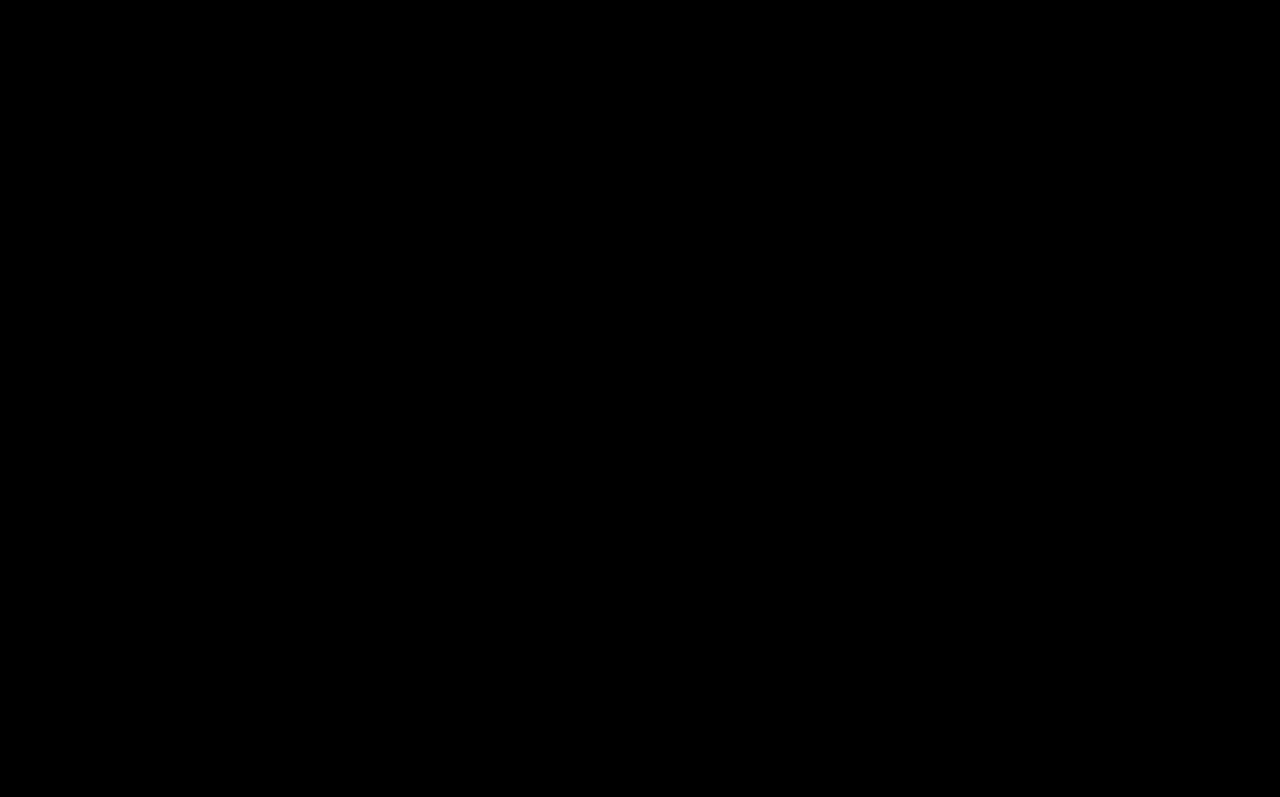
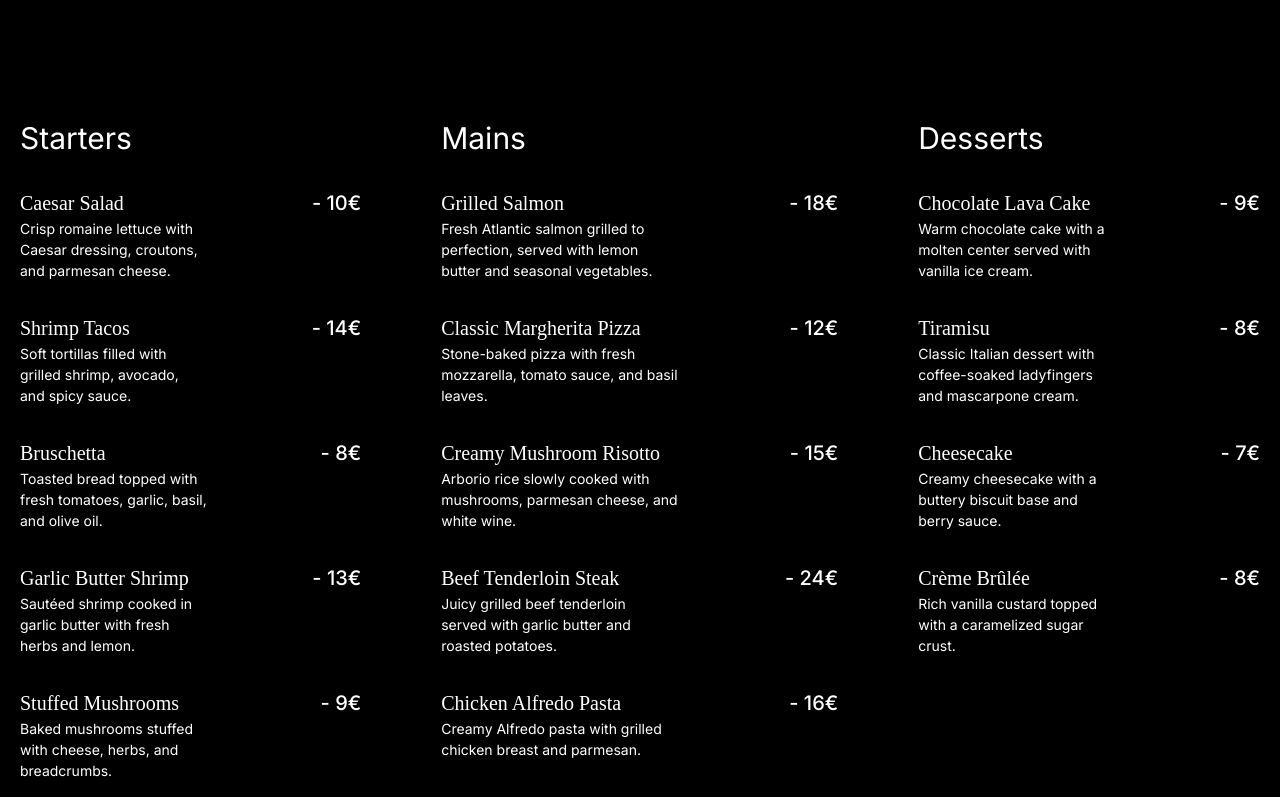
Before and after one commit to 18pedrinho02/restaurant, a React (Vite) app: page / in a window 1280 px wide. Shown: the part 840-1637 px from the top of the page. Before the commit the page ends 800 px from the top, so only its background shows below. Built offline with nearby package versions, Linux system fonts and the light colour scheme; a web font is replaced by a local one.

Commit message:
Menu section implementation

```diff
--- a/Constants/index.js
+++ b/Constants/index.js
@@ -13,7 +13,8 @@ const menuList = [
   description: "Fresh Atlantic salmon grilled to perfection, served with lemon butter and seasonal vegetables.",
   price: "18€",
   image: "https://i.pinimg.com/1200x/f1/bd/fb/f1bdfb372cc99135e5f4e1c06864b601.jpg",
-  popular:false
+  popular: false,
+  category: "main"
  },
  {
   id: "dish-2",
@@ -21,7 +22,8 @@ const menuList = [
   description: "Stone-baked pizza with fresh mozzarella, tomato sauce, and basil leaves.",
   price: "12€",
   image: "https://i.pinimg.com/1200x/f1/bd/fb/f1bdfb372cc99135e5f4e1c06864b601.jpg",
-  popular:false
+  popular: false,
+  category: "main"
  },
  {
   id: "dish-3",
@@ -29,7 +31,8 @@ const menuList = [
   description: "Arborio rice slowly cooked with mushrooms, parmesan cheese, and white wine.",
   price: "15€",
   image: "https://i.pinimg.com/1200x/f1/bd/fb/f1bdfb372cc99135e5f4e1c06864b601.jpg",
-  popular:true
+  popular: true,
+  category: "main"
  },
  {
   id: "dish-4",
@@ -37,7 +40,8 @@ const menuList = [
   description: "Juicy grilled beef tenderloin served with garlic butter and roasted potatoes.",
   price: "24€",
   image: "https://i.pinimg.com/1200x/f1/bd/fb/f1bdfb372cc99135e5f4e1c06864b601.jpg",
-  popular:true
+  popular: true,
+  category: "main"
  },
  {
   id: "dish-5",
@@ -45,15 +49,20 @@ const menuList = [
   description: "Creamy Alfredo pasta with grilled chicken breast and parmesan.",
   price: "16€",
   image: "https://i.pinimg.com/1200x/f1/bd/fb/f1bdfb372cc99135e5f4e1c06864b601.jpg",
-  popular:false
+  popular: false,
+  category: "main"
  },
+
+ /* ENTRADAS */
+
  {
   id: "dish-6",
   name: "Caesar Salad",
   description: "Crisp romaine lettuce with Caesar dressing, croutons, and parmesan cheese.",
   price: "10€",
   image: "https://i.pinimg.com/736x/17/19/9c/17199c736fa9db346ef6f02394508516.jpg",
-  popular:true
+  popular: true,
+  category: "starter"
  },
  {
   id: "dish-7",
@@ -61,15 +70,47 @@ const menuList = [
   description: "Soft tortillas filled with grilled shrimp, avocado, and spicy sauce.",
   price: "14€",
   image: "https://i.pinimg.com/1200x/f1/bd/fb/f1bdfb372cc99135e5f4e1c06864b601.jpg",
-  popular:false
+  popular: false,
+  category: "starter"
  },
+ {
+  id: "dish-11",
+  name: "Bruschetta",
+  description: "Toasted bread topped with fresh tomatoes, garlic, basil, and olive oil.",
+  price: "8€",
+  image: "https://i.pinimg.com/1200x/f1/bd/fb/f1bdfb372cc99135e5f4e1c06864b601.jpg",
+  popular: false,
+  category: "starter"
+ },
+ {
+  id: "dish-12",
+  name: "Garlic Butter Shrimp",
+  description: "Sautéed shrimp cooked in garlic butter with fresh herbs and lemon.",
+  price: "13€",
+  image: "https://i.pinimg.com/1200x/f1/bd/fb/f1bdfb372cc99135e5f4e1c06864b601.jpg",
+  popular: true,
+  category: "starter"
+ },
+ {
+  id: "dish-13",
+  name: "Stuffed Mushrooms",
+  description: "Baked mushrooms stuffed with cheese, herbs, and breadcrumbs.",
+  price: "9€",
+  image: "https://i.pinimg.com/1200x/f1/bd/fb/f1bdfb372cc99135e5f4e1c06864b601.jpg",
+  popular: false,
+  category: "starter"
+ },
+
+ /* MAIS PRATOS PRINCIPAIS */
+
  {
   id: "dish-8",
   name: "Truffle Burger",
   description: "Premium beef burger with truffle mayo, caramelized onions, and brioche bun.",
   price: "17€",
   image: "https://i.pinimg.com/1200x/82/66/3e/82663e13738a93dffe2cf8adced42778.jpg",
-  popular:false
+  popular: false,
+  category: "main"
  },
  {
   id: "dish-9",
@@ -77,15 +118,47 @@ const menuList = [
   description: "Traditional Spanish rice dish with shrimp, mussels, and fresh herbs.",
   price: "22€",
   image: "https://i.pinimg.com/1200x/82/66/3e/82663e13738a93dffe2cf8adced42778.jpg",
-  popular:true
+  popular: true,
+  category: "main"
  },
+
+ /* SOBREMESAS */
+
  {
   id: "dish-10",
   name: "Chocolate Lava Cake",
   description: "Warm chocolate cake with a molten center served with vanilla ice cream.",
   price: "9€",
   image: "https://i.pinimg.com/1200x/82/66/3e/82663e13738a93dffe2cf8adced42778.jpg",
-  popular:false
+  popular: false,
+  category: "dessert"
+ },
+ {
+  id: "dish-14",
+  name: "Tiramisu",
+  description: "Classic Italian dessert with coffee-soaked ladyfingers and mascarpone cream.",
+  price: "8€",
+  image: "https://i.pinimg.com/1200x/82/66/3e/82663e13738a93dffe2cf8adced42778.jpg",
+  popular: true,
+  category: "dessert"
+ },
+ {
+  id: "dish-15",
+  name: "Cheesecake",
+  description: "Creamy cheesecake with a buttery biscuit base and berry sauce.",
+  price: "7€",
+  image: "https://i.pinimg.com/1200x/82/66/3e/82663e13738a93dffe2cf8adced42778.jpg",
+  popular: false,
+  category: "dessert"
+ },
+ {
+  id: "dish-16",
+  name: "Crème Brûlée",
+  description: "Rich vanilla custard topped with a caramelized sugar crust.",
+  price: "8€",
+  image: "https://i.pinimg.com/1200x/82/66/3e/82663e13738a93dffe2cf8adced42778.jpg",
+  popular: true,
+  category: "dessert"
  }
 ];
 
--- a/src/App.jsx
+++ b/src/App.jsx
@@ -2,7 +2,7 @@ import { useState, useEffect } from "react";
 import Navbar from "./Components/Navbar.jsx";
 import Hero from "./Components/Hero.jsx";
 // import About from "./Components/About.jsx";
-// import Menu from "./Components/Menu.jsx";
+import Menu from "./Components/Menu.jsx";
 // import Reservation from "./Components/Reservation.jsx";
 // import Footer from "./Components/Footer.jsx";
 
@@ -12,6 +12,7 @@ const App = () => {
     <main>
       <Navbar/>
       <Hero/>
+      <Menu/>
     </main>
   );
 };
--- /dev/null
+++ b/src/Components/Menu.jsx
@@ -0,0 +1,62 @@
+import { useGSAP } from '@gsap/react'
+import gsap from 'gsap';
+import { menuList } from '../../Constants/index.js'
+
+const Menu=()=>{
+    return(
+        <section id="menu">
+            <div className="container">
+                <div className='mini-container'>
+                    <h2 className='text-3xl'>Starters</h2>
+                    <ul>
+                        {menuList
+                            .filter(item => item.category==='starter') // só pega os que têm popular: false
+                            .map(({ name, description, price }) => (
+                            <li key={name} className="flex justify-between items-start">
+                                <div className="md:me-28">
+                                <h3>{name}</h3>
+                                <p>{description}</p>
+                                </div>
+                                <span>- {price}</span>
+                            </li>
+                        ))}
+                    </ul>
+                </div>
+                <div className='mini-container'>
+                    <h2 className='text-3xl'>Mains</h2>
+                    <ul>
+                        {menuList
+                            .filter(item => item.category==='main') // só pega os que têm popular: false
+                            .map(({ name, description, price }) => (
+                            <li key={name} className="flex justify-between items-start">
+                                <div className="md:me-28">
+                                <h3>{name}</h3>
+                                <p>{description}</p>
+                                </div>
+                                <span>- {price}</span>
+                            </li>
+                        ))}
+                    </ul>
+                </div>
+                <div className='mini-container'>
+                    <h2 className='text-3xl'>Desserts</h2>
+                    <ul>
+                        {menuList
+                            .filter(item => item.category==='dessert') // só pega os que têm popular: false
+                            .map(({ name, description, price }) => (
+                            <li key={name} className="flex justify-between items-start">
+                                <div className="md:me-28">
+                                <h3>{name}</h3>
+                                <p>{description}</p>
+                                </div>
+                                <span>- {price}</span>
+                            </li>
+                        ))}
+                    </ul>
+                </div>
+            </div>
+        </section>
+    )
+}
+
+export default Menu
--- a/src/index.css
+++ b/src/index.css
@@ -47,6 +47,8 @@ body {
   position: fixed;
   width: 100%;
   z-index: 50;
+  -webkit-backdrop-filter: blur(5px);
+  backdrop-filter: blur(5px);
 }
 
 .navbar p{
@@ -200,3 +202,88 @@ body {
 .body .content .view-menu a:hover {
     color: #e7d393; /* hover:text-yellow */
 }
+
+
+
+#menu {
+    position: relative;
+    min-height: 100dvh;
+    width: 100%;
+    overflow: hidden;
+}
+
+#menu .container{
+    max-width: 1280px;
+    margin-left: auto;
+    margin-right: auto;
+    position: relative;
+    z-index: 10;
+    display: flex;
+    flex-direction: column;
+    justify-content: space-between;
+    align-items: flex-start;
+    gap: 5rem;
+    padding-top: 10rem;
+    padding-left: 1.25rem;
+    padding-right: 1.25rem;
+    margin-bottom: 5rem;
+}
+
+#menu .container .mini-container{
+    display: flex;
+    flex-direction: column;
+    gap:2rem;
+    width: 100%;
+}
+
+#menu .container ul{
+    display: flex;
+    flex-direction: column;
+    gap: 2rem;
+}
+
+#menu .container ul li{
+    display: flex;
+    justify-content: space-between;
+    align-items: flex-start;
+}
+
+#menu .container ul li h3{
+    font-family: var(--font-serif);
+    font-size: 1.25rem;
+    color: white;
+}
+
+#menu .container ul li p{
+    font-size: 0.875rem;
+}
+
+#menu .container ul li span{
+    font-size: 1.25rem;
+    font-weight: 500;
+    white-space: nowrap;
+}
+
+@media (min-width: 768px) {
+
+    #menu .container {
+        flex-direction: row;
+    }
+
+    #menu .container .mini-container {
+        width: fit-content;
+    }
+
+}
+
+/* 2xl breakpoint */
+@media (min-width: 1536px) {
+    #menu .container {
+        padding-left: 0;
+        padding-right: 0;
+    }
+
+    #menu .container ul li h3 {
+        font-size: 1.875rem;
+    }
+}
```
